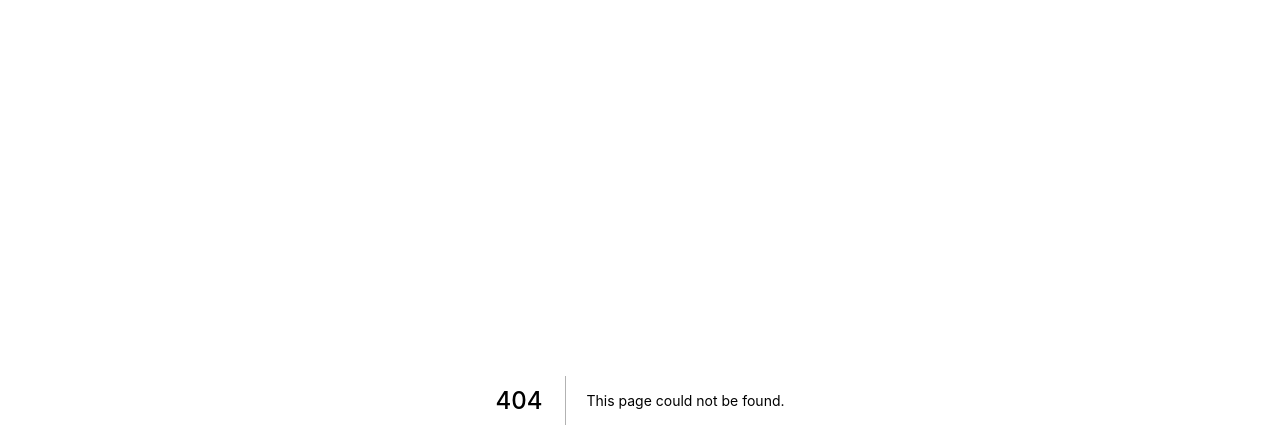
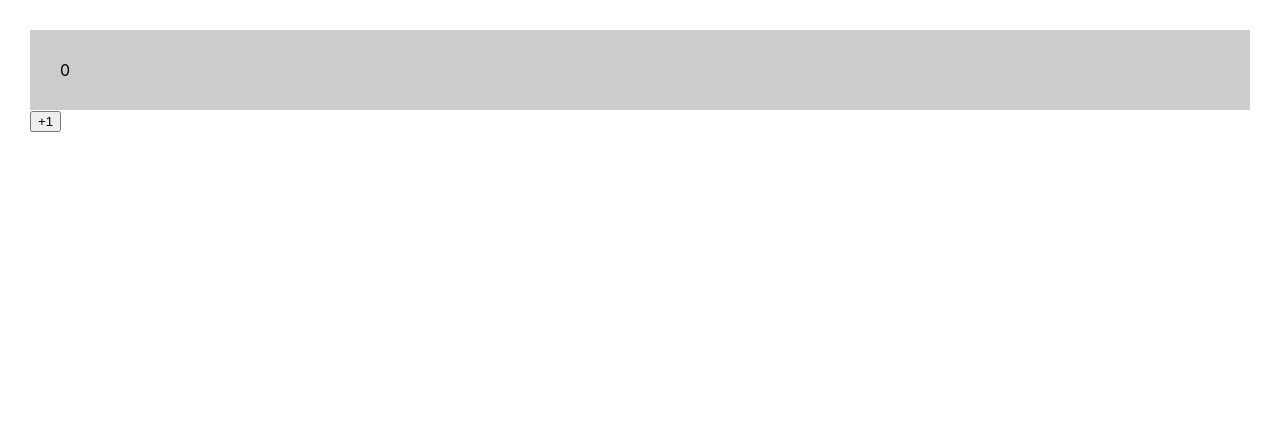
Before and after one commit to toono-f/template-nextjs-ts, a Next.js app: page /recoil in a window 1280 px wide. Before the commit this address had no page. Shown: the top 448 px of the page. Built offline with nearby package versions, Linux system fonts and the light colour scheme.

Commit message:
recoil導入

```diff
--- a/package.json
+++ b/package.json
@@ -15,6 +15,7 @@
     "react": "18.2.0",
     "react-dom": "18.2.0",
     "react-redux": "^8.0.2",
+    "recoil": "^0.7.4",
     "swr": "^1.3.0"
   },
   "devDependencies": {
--- a/src/pages/_app.tsx
+++ b/src/pages/_app.tsx
@@ -1,13 +1,17 @@
-import { store } from "@/rtk/store";
 import "@/styles/globals.css";
 import type { AppProps } from "next/app";
-import { Provider } from "react-redux";
+import { RecoilRoot } from "recoil";
+// import { store } from "@/rtk/store";
+// import { Provider } from "react-redux";
 
 const app = ({ Component, pageProps }: AppProps) => {
   return (
-    <Provider store={store}>
-      <Component {...pageProps} />
-    </Provider>
+    // <Provider store={store}>
+    //   <Component {...pageProps} />
+    // </Provider>
+    <RecoilRoot>
+      <Component />
+    </RecoilRoot>
   );
 };
 
--- /dev/null
+++ b/src/pages/recoil.tsx
@@ -0,0 +1,24 @@
+import type { NextPage } from "next";
+import { atom, useRecoilValue, useSetRecoilState } from "recoil";
+
+const todoListState = atom({
+  key: "todoListState",
+  default: 0,
+});
+
+const Child = () => {
+  const count = useRecoilValue(todoListState);
+  return <div style={{ backgroundColor: "#ccc", padding: 30 }}>{count}</div>;
+};
+
+const Home: NextPage = () => {
+  const setCount = useSetRecoilState(todoListState);
+  return (
+    <div style={{ padding: 30 }}>
+      <Child />
+      <button onClick={() => setCount((value) => value + 1)}>+1</button>
+    </div>
+  );
+};
+
+export default Home;
```
Also changed, not shown: 1 other file (tests, documents, lock files or other folders).
